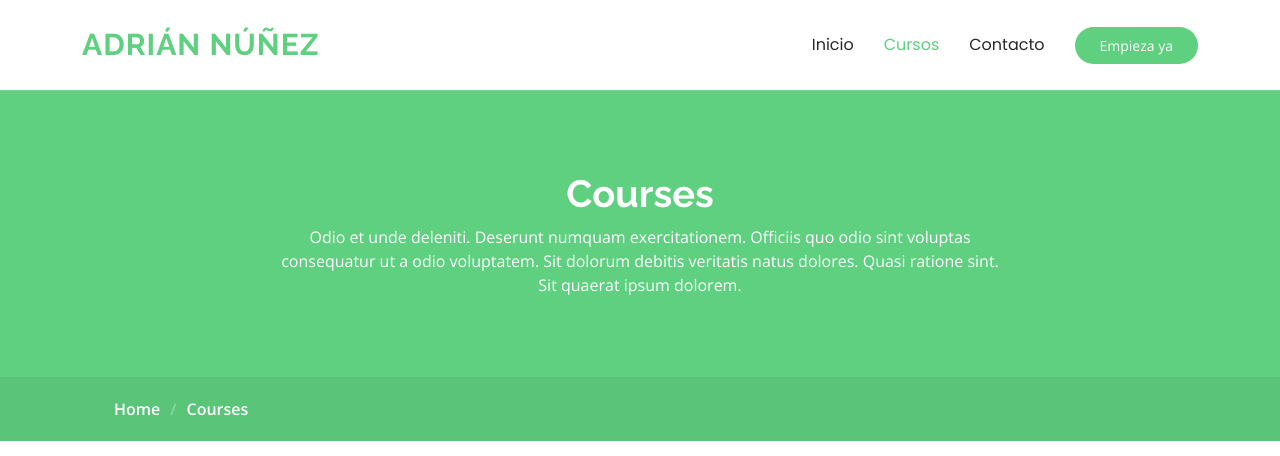
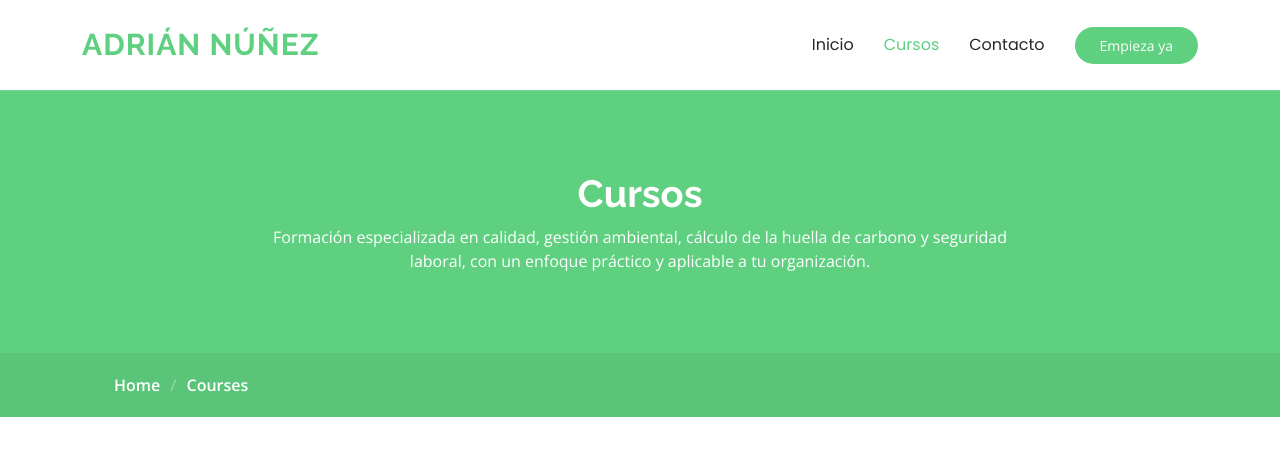
Before and after one commit to anunezconsultor/mentor, a plain HTML site: page courses.html in a window 1280 px wide. Shown: the top 456 px of the page. Drawn offline with nearby package versions, Linux system fonts and the light colour scheme.

Commit message:
mensaje cursos

```diff
--- a/courses.html
+++ b/courses.html
@@ -69,8 +69,8 @@
         <div class="container">
           <div class="row d-flex justify-content-center text-center">
             <div class="col-lg-8">
-              <h1>Courses</h1>
-              <p class="mb-0">Odio et unde deleniti. Deserunt numquam exercitationem. Officiis quo odio sint voluptas consequatur ut a odio voluptatem. Sit dolorum debitis veritatis natus dolores. Quasi ratione sint. Sit quaerat ipsum dolorem.</p>
+              <h1>Cursos</h1>
+              <p class="mb-0">Formación especializada en calidad, gestión ambiental, cálculo de la huella de carbono y seguridad laboral, con un enfoque práctico y aplicable a tu organización.</p>
             </div>
           </div>
         </div>
```
